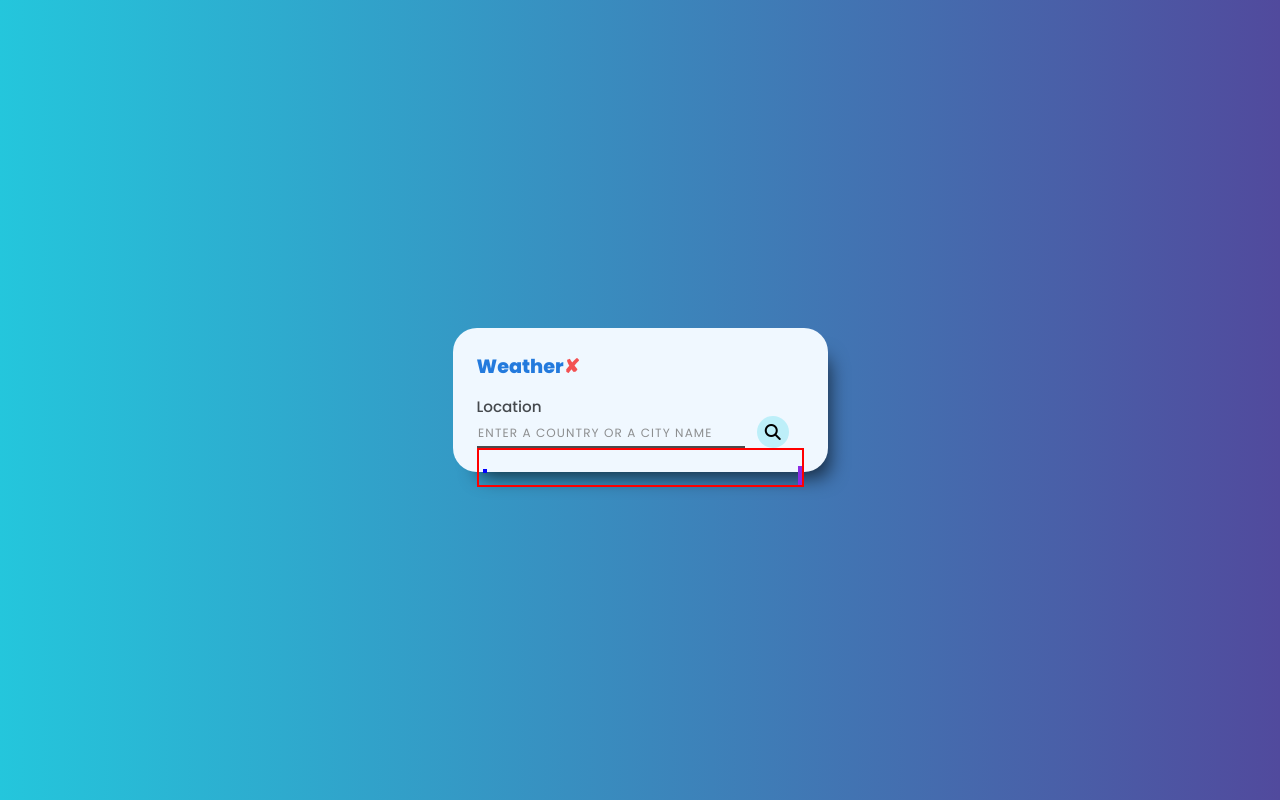
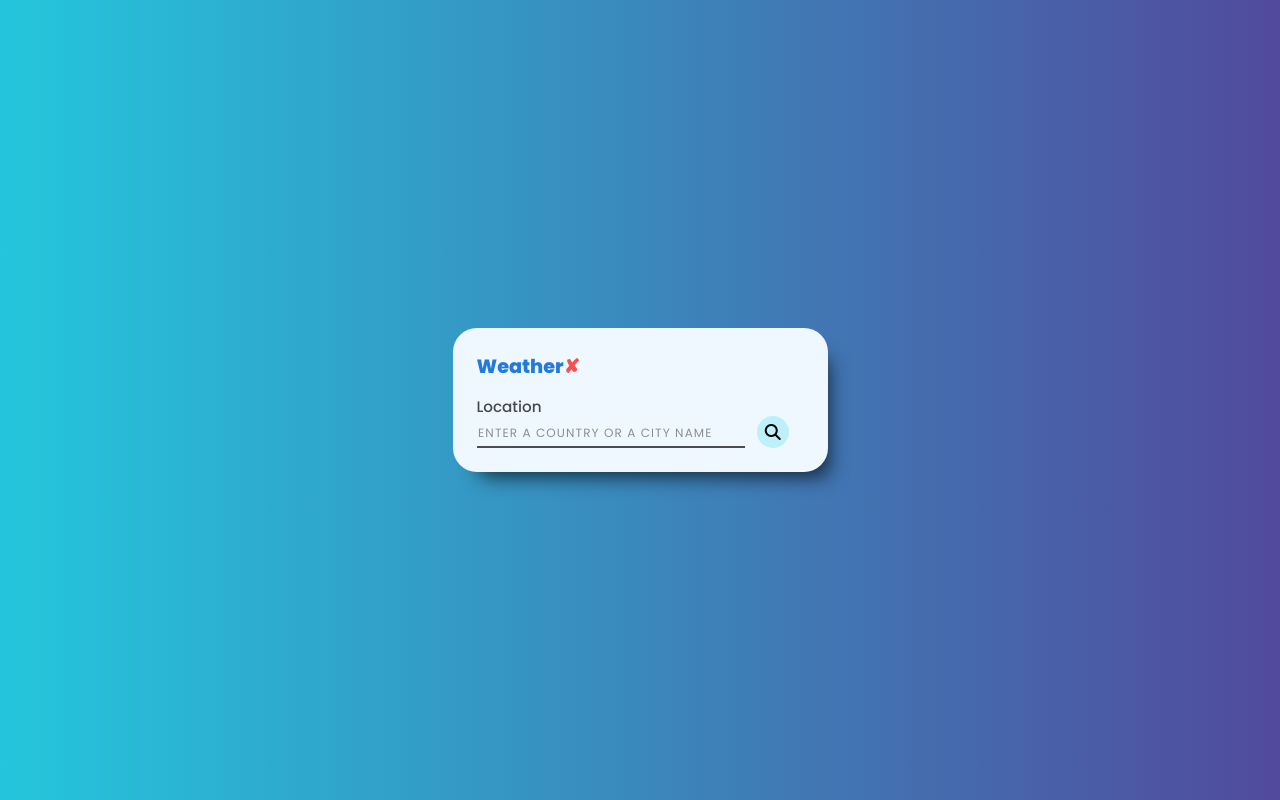
Before and after one commit to MozarcxIaye/Weather-App, a plain HTML site: page index.html in a window 1280 px wide. Drawn offline with Linux system fonts and the light colour scheme.

Commit message:
small change

```diff
--- a/style.css
+++ b/style.css
@@ -9,7 +9,7 @@ body{
     background: linear-gradient(to right, #24c6dc, #514a9d);
     font-family: poppins, sans-serif;
     height: 100vh;
-    /* overflow: hidden; */
+    overflow: hidden;
     display: flex;
     align-items: center;
     justify-content: center;
@@ -19,7 +19,7 @@ body{
     /* error */
     /* height: 22.5rem;  */
     background: aliceblue;
-    /* overflow: hidden; */
+    overflow: hidden;
     width: 375px;
     border-radius: 24px;
     padding: 1.5rem;
@@ -82,8 +82,8 @@ body{
 }
 
 .error404 img{
-    aspect-ratio: 4/3;
-    position: relative;
+    aspect-ratio: 2/1;
+    margin-top: 1.4rem;
 }
 .error404{
     margin-top: .5rem;
@@ -100,28 +100,20 @@ body{
 .weather-container{
     display: flex;
     flex-direction: row;
-    justify-content: space-between;
-
-    /* position: relative; */
-    border: 2px solid red;
 
 }
 .weather-container .weather-img{
-    /* width: 12.5rem; */
-    width: 5rem;
-    padding: .3rem;
+    max-width: 12rem;
 }
 .weather-container .weather-img img{
     width: 100%;
-    border: 2px solid blue;
 }
 .weather-desc{
-    display: inline;
-  /* flex-direction: column;
+    display: flex;
+  flex-direction: column;
   justify-content: center;
-  align-items: center; */
-  margin-top: 1rem;
-  border: 2px solid blueviolet;
+  align-items: center;
+  width: 100%;
 }
 .weather-desc .temp{
     font-size: 2rem;
@@ -140,11 +132,11 @@ body{
 }
 
 .fadeIn {
-    display: block;
     animation: 0.5s fadeIn forwards;
     animation-delay: 0.2s;
 }
 @keyframes fadeIn {
+
     to{
         scale: 1;
         opacity: 1;
```
